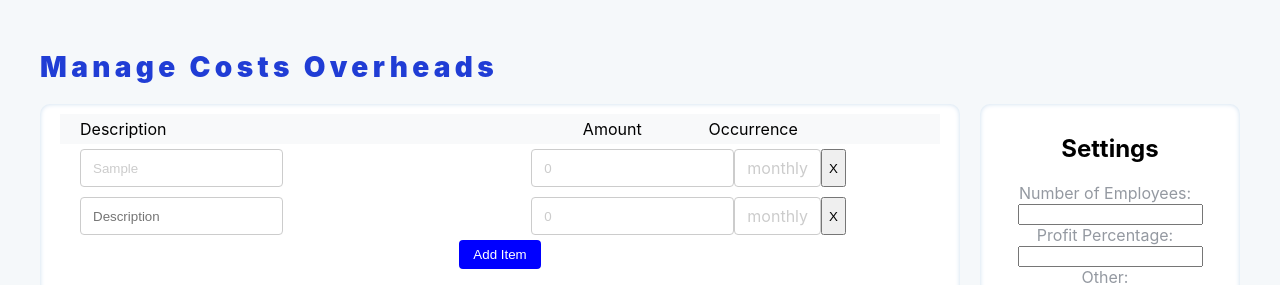
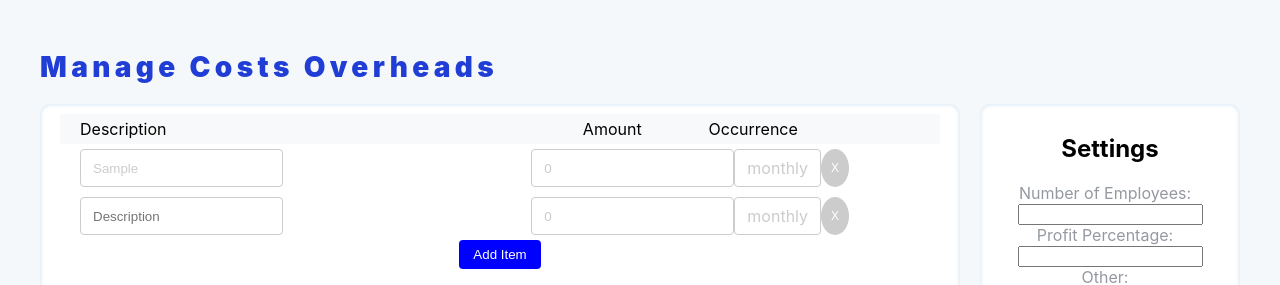
Before and after one commit to Priyanshi-max/Calculator, a React (Create React App) app: page / in a window 1280 px wide. Both pictures are taken after typing "Sample", "Sample", "5" into the empty fields and a click on the button "Add Item". Shown: the top 285 px of the page. Built offline with nearby package versions, Linux system fonts and the light colour scheme.

Commit message:
delete button styled

```diff
--- a/src/components/Cost.js
+++ b/src/components/Cost.js
@@ -41,7 +41,7 @@ function OhItem(props) {
             </div>
           </div>
         </div>
-        {props.totalItems > 1 && <button onClick={props.deleteItem}>X</button>}
+        {props.totalItems > 1 && <button className="delete-button" onClick={props.deleteItem}>X</button>}
       </div>
     </div>
   );
--- a/src/components/cost.css
+++ b/src/components/cost.css
@@ -79,3 +79,16 @@
 .dropdown:hover .dropdown-options {
   display: block;
 }
+.delete-button {
+  background-color: #ccc;
+  color: white;
+  border: none;
+  border-radius: 50%;
+  padding: 5px 10px;
+  cursor: pointer;
+  font-size: 12px;
+}
+
+.delete-button:hover {
+  background-color: darkgray;
+}
```
